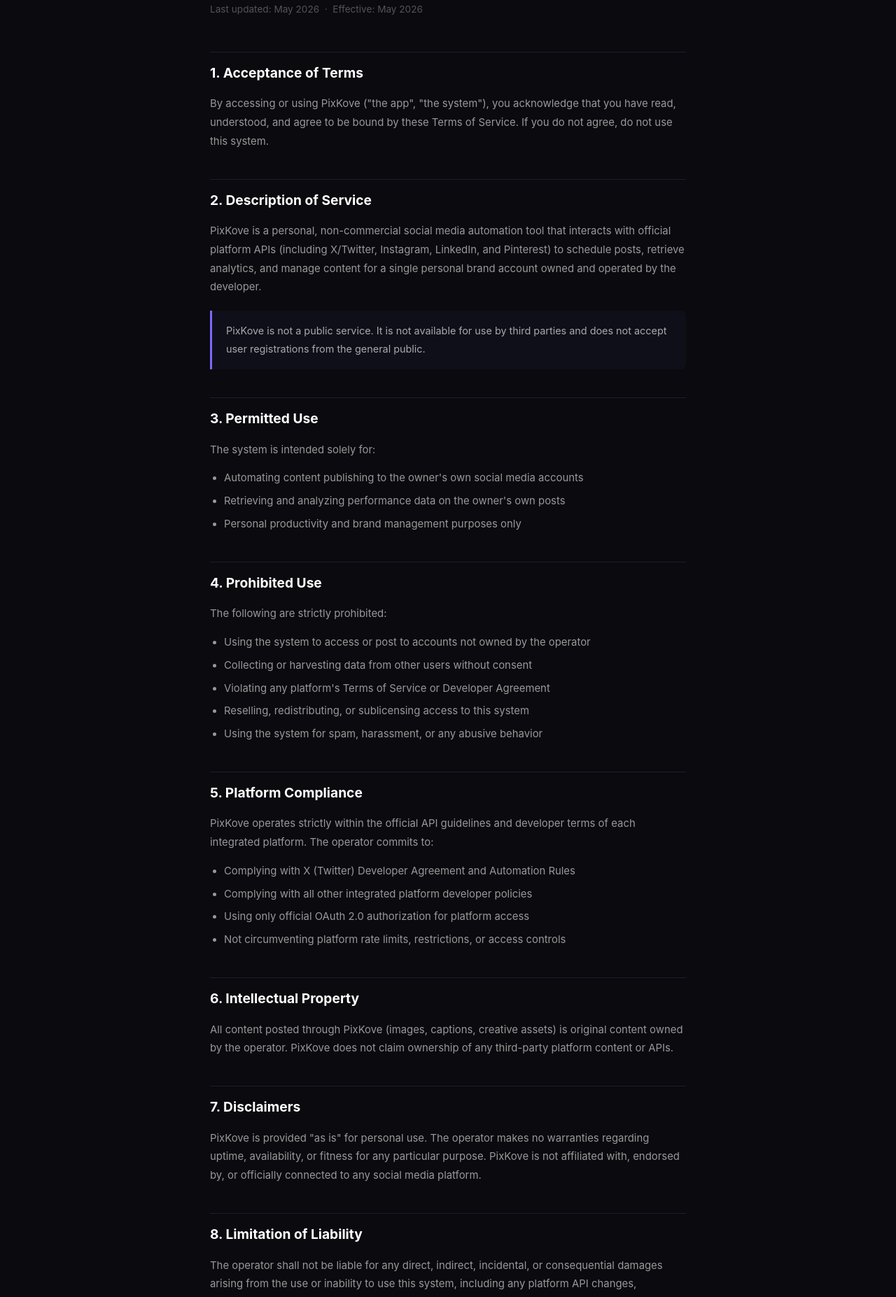
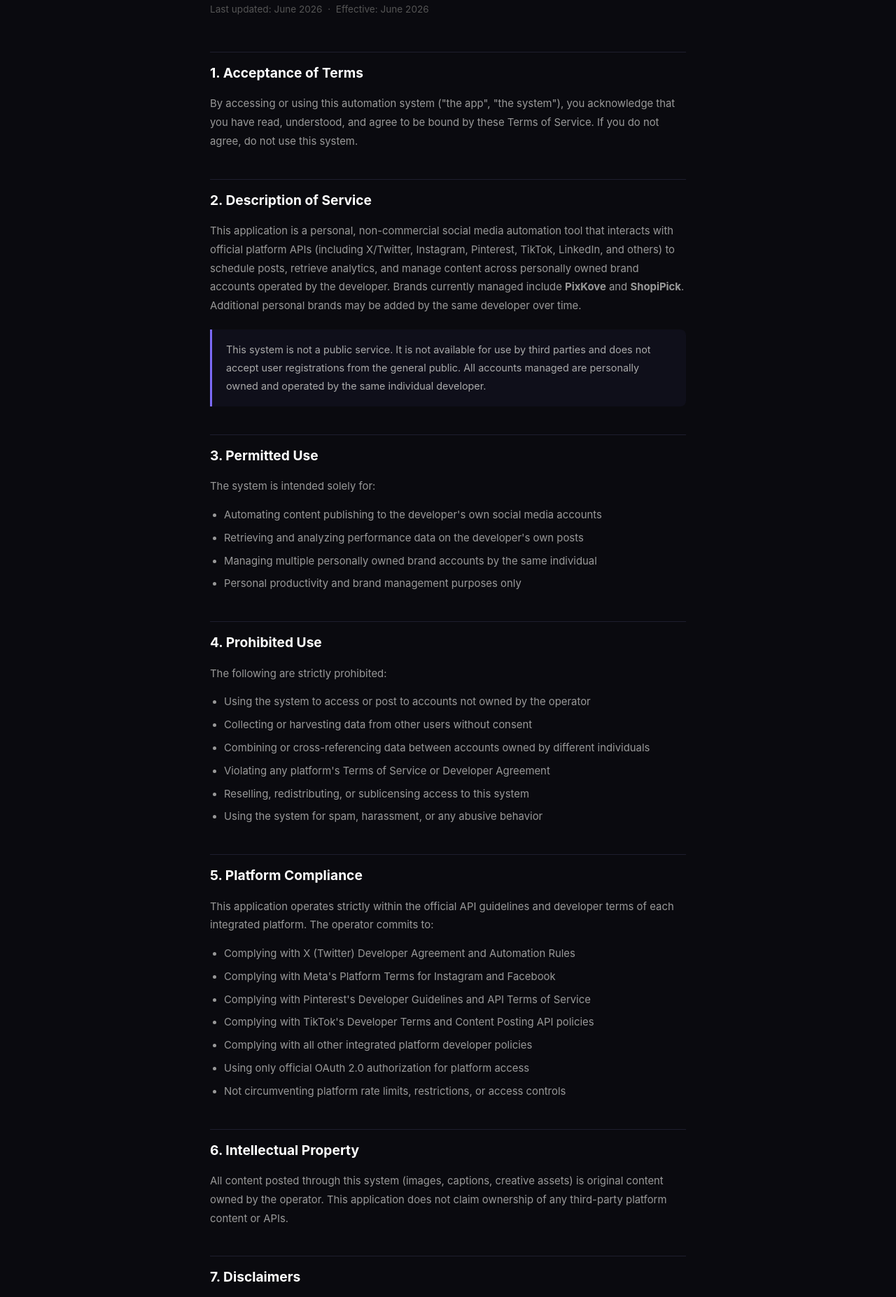
Before and after one commit to PixKove/pixkove-social, a plain HTML site: page terms.html in a window 1280 px wide. Shown: the part 197-2051 px from the top of the page at 70% size. Drawn offline with Linux system fonts and the light colour scheme.

Commit message:
Update terms.html

```diff
--- a/terms.html
+++ b/terms.html
@@ -3,7 +3,7 @@
 <head>
   <meta charset="UTF-8">
   <meta name="viewport" content="width=device-width, initial-scale=1.0">
-  <title>Terms of Service — PixKove</title>
+  <title>Terms of Service — Personal Social Media Automation</title>
   <style>
     * { margin: 0; padding: 0; box-sizing: border-box; }
     body { font-family: -apple-system, BlinkMacSystemFont, 'Segoe UI', sans-serif;
@@ -32,35 +32,40 @@
 <body>
 
 <nav>
-  <div class="logo">● Pix<span>Kove</span></div>
+  <div class="logo">● Personal <span>Automation</span></div>
   <a href="index.html">← Back to home</a>
 </nav>
 
 <div class="container">
   <h1>Terms of Service</h1>
-  <p class="meta">Last updated: May 2026 &nbsp;·&nbsp; Effective: May 2026</p>
+  <p class="meta">Last updated: June 2026 &nbsp;·&nbsp; Effective: June 2026</p>
 
   <h2>1. Acceptance of Terms</h2>
-  <p>By accessing or using PixKove ("the app", "the system"), you acknowledge
-     that you have read, understood, and agree to be bound by these Terms of
-     Service. If you do not agree, do not use this system.</p>
+  <p>By accessing or using this automation system ("the app", "the system"),
+     you acknowledge that you have read, understood, and agree to be bound by
+     these Terms of Service. If you do not agree, do not use this system.</p>
 
   <h2>2. Description of Service</h2>
-  <p>PixKove is a personal, non-commercial social media automation tool that
-     interacts with official platform APIs (including X/Twitter, Instagram,
-     LinkedIn, and Pinterest) to schedule posts, retrieve analytics, and manage
-     content for a single personal brand account owned and operated by the
-     developer.</p>
+  <p>This application is a personal, non-commercial social media automation tool
+     that interacts with official platform APIs (including X/Twitter, Instagram,
+     Pinterest, TikTok, LinkedIn, and others) to schedule posts, retrieve
+     analytics, and manage content across personally owned brand accounts
+     operated by the developer. Brands currently managed include
+     <strong>PixKove</strong> and <strong>ShopiPick</strong>. Additional
+     personal brands may be added by the same developer over time.</p>
   <div class="highlight">
-    PixKove is not a public service. It is not available for use by third parties
-    and does not accept user registrations from the general public.
+    This system is not a public service. It is not available for use by third
+    parties and does not accept user registrations from the general public.
+    All accounts managed are personally owned and operated by the same
+    individual developer.
   </div>
 
   <h2>3. Permitted Use</h2>
   <p>The system is intended solely for:</p>
   <ul>
-    <li>Automating content publishing to the owner's own social media accounts</li>
-    <li>Retrieving and analyzing performance data on the owner's own posts</li>
+    <li>Automating content publishing to the developer's own social media accounts</li>
+    <li>Retrieving and analyzing performance data on the developer's own posts</li>
+    <li>Managing multiple personally owned brand accounts by the same individual</li>
     <li>Personal productivity and brand management purposes only</li>
   </ul>
 
@@ -69,31 +74,37 @@
   <ul>
     <li>Using the system to access or post to accounts not owned by the operator</li>
     <li>Collecting or harvesting data from other users without consent</li>
+    <li>Combining or cross-referencing data between accounts owned by
+        different individuals</li>
     <li>Violating any platform's Terms of Service or Developer Agreement</li>
     <li>Reselling, redistributing, or sublicensing access to this system</li>
     <li>Using the system for spam, harassment, or any abusive behavior</li>
   </ul>
 
   <h2>5. Platform Compliance</h2>
-  <p>PixKove operates strictly within the official API guidelines and developer
-     terms of each integrated platform. The operator commits to:</p>
+  <p>This application operates strictly within the official API guidelines and
+     developer terms of each integrated platform. The operator commits to:</p>
   <ul>
     <li>Complying with X (Twitter) Developer Agreement and Automation Rules</li>
+    <li>Complying with Meta's Platform Terms for Instagram and Facebook</li>
+    <li>Complying with Pinterest's Developer Guidelines and API Terms of Service</li>
+    <li>Complying with TikTok's Developer Terms and Content Posting API policies</li>
     <li>Complying with all other integrated platform developer policies</li>
     <li>Using only official OAuth 2.0 authorization for platform access</li>
     <li>Not circumventing platform rate limits, restrictions, or access controls</li>
   </ul>
 
   <h2>6. Intellectual Property</h2>
-  <p>All content posted through PixKove (images, captions, creative assets) is
-     original content owned by the operator. PixKove does not claim ownership of
-     any third-party platform content or APIs.</p>
+  <p>All content posted through this system (images, captions, creative assets)
+     is original content owned by the operator. This application does not claim
+     ownership of any third-party platform content or APIs.</p>
 
   <h2>7. Disclaimers</h2>
-  <p>PixKove is provided "as is" for personal use. The operator makes no warranties
-     regarding uptime, availability, or fitness for any particular purpose.
-     PixKove is not affiliated with, endorsed by, or officially connected to any
-     social media platform.</p>
+  <p>This system is provided "as is" for personal use. The operator makes no
+     warranties regarding uptime, availability, or fitness for any particular
+     purpose. This application is not affiliated with, endorsed by, or officially
+     connected to X Corp (Twitter), Meta, Pinterest, TikTok, LinkedIn, Google,
+     or any other social media platform.</p>
 
   <h2>8. Limitation of Liability</h2>
   <p>The operator shall not be liable for any direct, indirect, incidental, or
@@ -101,17 +112,21 @@
      including any platform API changes, suspensions, or access revocations.</p>
 
   <h2>9. Changes to Terms</h2>
-  <p>These Terms may be updated at any time. The "Last updated" date reflects
+  <p>These Terms may be updated at any time, including when new brand accounts
+     are added or platform integrations change. The "Last updated" date reflects
      the most recent revision. Continued use of the system constitutes
      acceptance of any changes.</p>
 
   <h2>10. Contact</h2>
   <p>Questions regarding these Terms may be directed to:</p>
   <p><strong>📧 nyxwallhq@gmail.com</strong></p>
+  <p>This Terms of Service covers all social media automation apps operated
+     personally by this developer, including but not limited to PixKove
+     and ShopiPick.</p>
 </div>
 
 <footer>
-  PixKove — Personal social media automation. &nbsp;·&nbsp;
+  Personal social media automation — operated by a single developer. &nbsp;·&nbsp;
   <a href="index.html">Home</a> &nbsp;·&nbsp;
   <a href="privacy-policy.html">Privacy Policy</a> &nbsp;·&nbsp;
   <a href="mailto:nyxwallhq@gmail.com">nyxwallhq@gmail.com</a>
```
